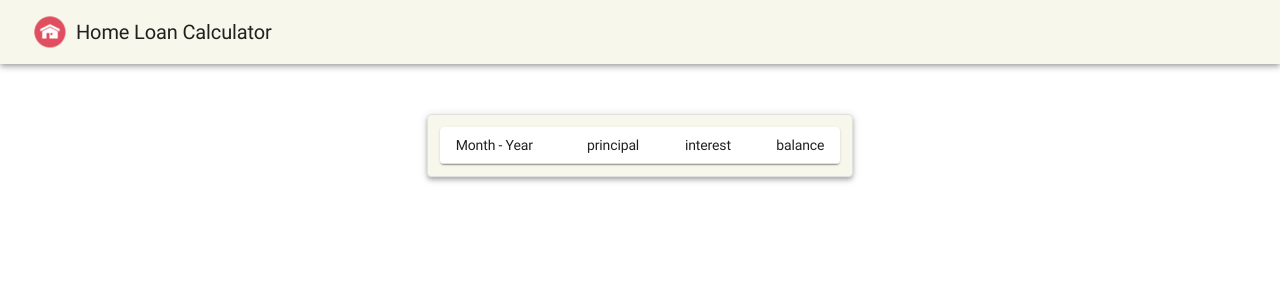
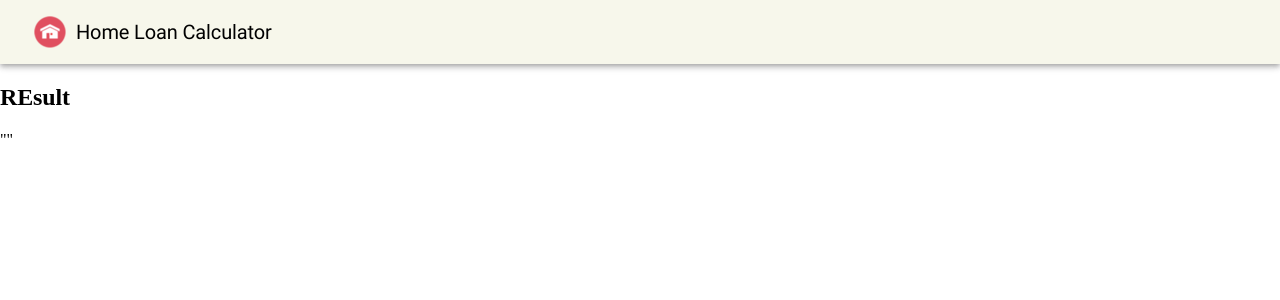
Before and after one commit to patelvimal/HomeLoanScheduler, a React (Create React App) app: page /result in a window 1280 px wide. Shown: the top 300 px of the page. Built offline with nearby package versions, Linux system fonts and the light colour scheme; a web font is replaced by a local one.

Commit message:
Url updated and code refactored

```diff
--- a/src/components/App.jsx
+++ b/src/components/App.jsx
@@ -1,5 +1,6 @@
 import React, { useState } from 'react';
 import AppBar from '@material-ui/core/AppBar';
+import Link from '@material-ui/core/Link';
 import Toolbar from '@material-ui/core/Toolbar';
 import Typography from '@material-ui/core/Typography';
 import { StylesProvider } from '@material-ui/core/styles';
@@ -11,46 +12,7 @@ import { createMuiTheme, makeStyles, ThemeProvider } from '@material-ui/core/sty
 import { BrowserRouter, Route, Redirect, Switch, useHistory } from "react-router-dom";
 import LoanForm from './LoanForm';
 import LoanResult from './LoanReport';
-
-const useStyles = makeStyles({
-	root: {
-		background: '#f7f7eb',
-		color: 'rgba(0, 0, 0, 0.87)',
-		boxShadow: '0px 2px 4px -1px rgba(0,0,0,0.2), 0px 4px 5px 0px rgba(0,0,0,0.14), 0px 1px 10px 0px rgba(0,0,0,0.12)'
-	},
-	headerIcon: {
-		margin: '0 10px'
-	},
-	gridContainer: {
-		marginTop: 25
-	},
-	formContainer: {
-		background: '#f7f7eb',
-		margin: '25px auto',
-		borderRadius: 4,
-		border: 'solid 1px #e0e0e0',
-		padding: 12,
-		boxShadow: '0px 2px 4px -1px rgba(0,0,0,0.2), 0px 4px 5px 0px rgba(0,0,0,0.14), 0px 1px 10px 0px rgba(0,0,0,0.12)'
-	},
-	formTitle: {
-		margin: '15px 0'
-	}
-
-});
-
-const Header = () => {
-	const classes = useStyles();
-	return (
-		<AppBar position="static" color="primary" elevation={0} className={classes.root}>
-			<Toolbar>
-				<img src={appIcon} className={classes.headerIcon}></img>
-				<Typography variant="h6" color="inherit" noWrap>
-					Home Loan Calculator
-				</Typography>
-			</Toolbar>
-		</AppBar>
-	)
-}
+import Header from './Header';
 
 const theme = createMuiTheme({
 	typography: {
@@ -58,30 +20,22 @@ const theme = createMuiTheme({
 	}
 });
 
-
 const App = () => {
-	const classes = useStyles();
-
 	return (
 		<React.Fragment>
 			<StylesProvider injectFirst>
 				<ThemeProvider theme={theme}>
 					<Header />
-					<Grid container spacing={0} className={classes.gridContainer}>
-						<Grid item xs={12} md={4} className={classes.formContainer}>
-							<BrowserRouter>
-								<Switch>
-									<Route exact path="/" component={LoanForm} />
-									<Route path="/result" component={LoanResult} />
-								</Switch>
-							</BrowserRouter>
-						</Grid>
-					</Grid>
+					<BrowserRouter>
+						<Switch>
+							<Route path="/result" render={() => { return <LoanResult /> }} />
+							<Route path="/" component={LoanForm} />
+						</Switch>
+					</BrowserRouter>
 				</ThemeProvider>
 			</StylesProvider>
 		</React.Fragment >
 	)
-
 }
 
 export default App;
--- /dev/null
+++ b/src/components/Header.jsx
@@ -0,0 +1,39 @@
+import React, { useState } from 'react';
+import AppBar from '@material-ui/core/AppBar';
+import Link from '@material-ui/core/Link';
+import Toolbar from '@material-ui/core/Toolbar';
+import Typography from '@material-ui/core/Typography';
+import { createMuiTheme, makeStyles, ThemeProvider } from '@material-ui/core/styles';
+import appIcon from '../assets/appIcon.png';
+
+const useStyles = makeStyles({
+	root: {
+		background: '#f7f7eb',
+		color: 'rgba(0, 0, 0, 0.87)',
+		boxShadow: '0px 2px 4px -1px rgba(0,0,0,0.2), 0px 4px 5px 0px rgba(0,0,0,0.14), 0px 1px 10px 0px rgba(0,0,0,0.12)'
+	},
+	headerIcon: {
+		margin: '0 10px'
+	},
+	link: {
+		color: 'black'
+	}
+});
+
+const Header = () => {
+	const classes = useStyles();
+	return (
+		<AppBar position="static" color="primary" elevation={0} className={classes.root}>
+			<Toolbar>
+					<img src={appIcon} className={classes.headerIcon}></img>
+					<Typography variant="h6" color="inherit" noWrap>
+						<Link href="/" className={classes.link}>
+							Home Loan Calculator
+						</Link>
+					</Typography>
+			</Toolbar>
+		</AppBar>
+	)
+}
+
+export default Header;
--- a/src/components/LoanForm.jsx
+++ b/src/components/LoanForm.jsx
@@ -20,6 +20,17 @@ const useStyles = makeStyles({
         '& > div' : {
             margin: '5px 0px'
         }
+    },
+    gridContainer: {
+		marginTop: 25
+	},
+	formContainer: {
+		background: '#f7f7eb',
+		margin: '25px auto',
+		borderRadius: 4,
+		border: 'solid 1px #e0e0e0',
+		padding: 12,
+		boxShadow: '0px 2px 4px -1px rgba(0,0,0,0.2), 0px 4px 5px 0px rgba(0,0,0,0.14), 0px 1px 10px 0px rgba(0,0,0,0.12)'
 	}
     // heading:{
     //     fontFamily: 'Roboto-Regular'
@@ -55,7 +66,7 @@ const LoanForm = (props) => {
         if (isFormValid()){
             props.history.push({
                 pathname:'./result',
-                search: '?detail=1'
+                search: `?loanAmount=${loanInfo.loanAmount}&emi=${loanInfo.emi}&interestRate=${loanInfo.interestRate}&prePayment=${loanInfo.prePayment}`
             });
         }
         event.preventDefault();
@@ -69,6 +80,8 @@ const LoanForm = (props) => {
     }
 
     return (
+        <Grid container spacing={0} className={classes.gridContainer}>
+            <Grid item xs={12} md={4} className={classes.formContainer}>
                 <Container component="main" maxWidth="xs" className={classes.root}>
                     {/* <Avatar className={classes.avatar}>
             <AccountBalanceIcon />
@@ -142,48 +155,9 @@ const LoanForm = (props) => {
                 Reset
                 </Button> */}
                     </form>
-            {/* <Typography variant="h6" color="inherit" noWrap>
-                Loan Information
-                </Typography>
-            <Grid container spacing={2}>
-                <Grid item xs={12} >
-
+                </Container>
             </Grid>
-                <Grid item xs={12}>
-
         </Grid>
-                <Grid item xs={12}>
-                    <TextField
-                        required
-                        error={formSubmitted && !interestRate}
-                        id="filled-required"
-                        label="Interest Rate"
-                        variant="outlined"
-                        name="interestRate"
-                        onChange={this.onChange}
-                        fullWidth
-                        InputProps={{
-                            endAdornment: <InputAdornment>%</InputAdornment>,
-                        }}
-                        helperText={(formSubmitted && !interestRate) ? "Interest Rate is Required!" : null}
-                    />
-                </Grid>
-                <Grid item xs={12}>
-                    <TextField
-                        required
-                        id="filled-required"
-                        label="PrePayment/Month"
-                        variant="outlined"
-                        name="prePayment"
-                        fullWidth
-                    />
-                </Grid>
-                <Grid item xs={12} className="action-buttons">
-                    <Button onClick={onReset}>Reset</Button>
-                    <Button variant="contained" color="primary" onClick={onSubmit}>Calculate</Button>
-                </Grid>
-            </Grid>*/}
-        </Container>
     )
 }
 
--- a/src/components/LoanReport.jsx
+++ b/src/components/LoanReport.jsx
@@ -1,4 +1,4 @@
-import React, { Component } from 'react';
+import React, { useEffect } from 'react';
 
 import Table from '@material-ui/core/Table';
 import TableBody from '@material-ui/core/TableBody';
@@ -11,46 +11,64 @@ import Paper from '@material-ui/core/Paper';
 
 // import './LoanReport.scss';
 
-export default class LoanResult extends Component {
 
-    constructor(props){
-        super(props);
-        this.state= {
-            result : null
-        }
-    }
+const LoanResult =(props)=>{
 
-    componentDidMount=()=>{
+    useEffect(() => {
+        //setFullName({ name: 'Marco', familyName: 'Shaw' });
+        //props.location
+    }, []);
 
-    }
+    return (
+        <React.Fragment>
+        <h2>REsult</h2>
+        { JSON.stringify(window.location.search)}
+        </React.Fragment>
+    )
+}
 
-    render() {
-        const {result} = this.props;
-        return (
-            <TableContainer component={Paper}>
-                <Table size="small" aria-label="a dense table">
-                    <TableHead>
-                        <TableRow>
-                            <TableCell>Month - Year</TableCell>
-                            <TableCell align="right">principal</TableCell>
-                            <TableCell align="right">interest</TableCell>
-                            <TableCell align="right">balance</TableCell>
-                        </TableRow>
-                    </TableHead>
-                    <TableBody>
-                        {result && result.map(row => (
-                            <TableRow key={row.monthYear}>
-                                <TableCell component="th" scope="row">
-                                    {row.monthYear}
-                                </TableCell>
-                                <TableCell align="right">{row.principal}</TableCell>
-                                <TableCell align="right">{row.interest}</TableCell>
-                                <TableCell align="right">{row.balance}</TableCell>
-                            </TableRow>
-                        ))}
-                    </TableBody>
-                </Table>
-            </TableContainer>
-        )
-    }
-}
+export default LoanResult;
+
+// export default class LoanResult extends Component {
+
+//     constructor(props){
+//         super(props);
+//         this.state= {
+//             result : null
+//         }
+//     }
+
+//     componentDidMount=()=>{
+
+//     }
+
+//     render() {
+//         const {result} = this.props;
+//         return (
+//             <TableContainer component={Paper}>
+//                 <Table size="small" aria-label="a dense table">
+//                     <TableHead>
+//                         <TableRow>
+//                             <TableCell>Month - Year</TableCell>
+//                             <TableCell align="right">principal</TableCell>
+//                             <TableCell align="right">interest</TableCell>
+//                             <TableCell align="right">balance</TableCell>
+//                         </TableRow>
+//                     </TableHead>
+//                     <TableBody>
+//                         {result && result.map(row => (
+//                             <TableRow key={row.monthYear}>
+//                                 <TableCell component="th" scope="row">
+//                                     {row.monthYear}
+//                                 </TableCell>
+//                                 <TableCell align="right">{row.principal}</TableCell>
+//                                 <TableCell align="right">{row.interest}</TableCell>
+//                                 <TableCell align="right">{row.balance}</TableCell>
+//                             </TableRow>
+//                         ))}
+//                     </TableBody>
+//                 </Table>
+//             </TableContainer>
+//         )
+//     }
+// }
```
Lines whose indentation alone changed are shown as unchanged.
